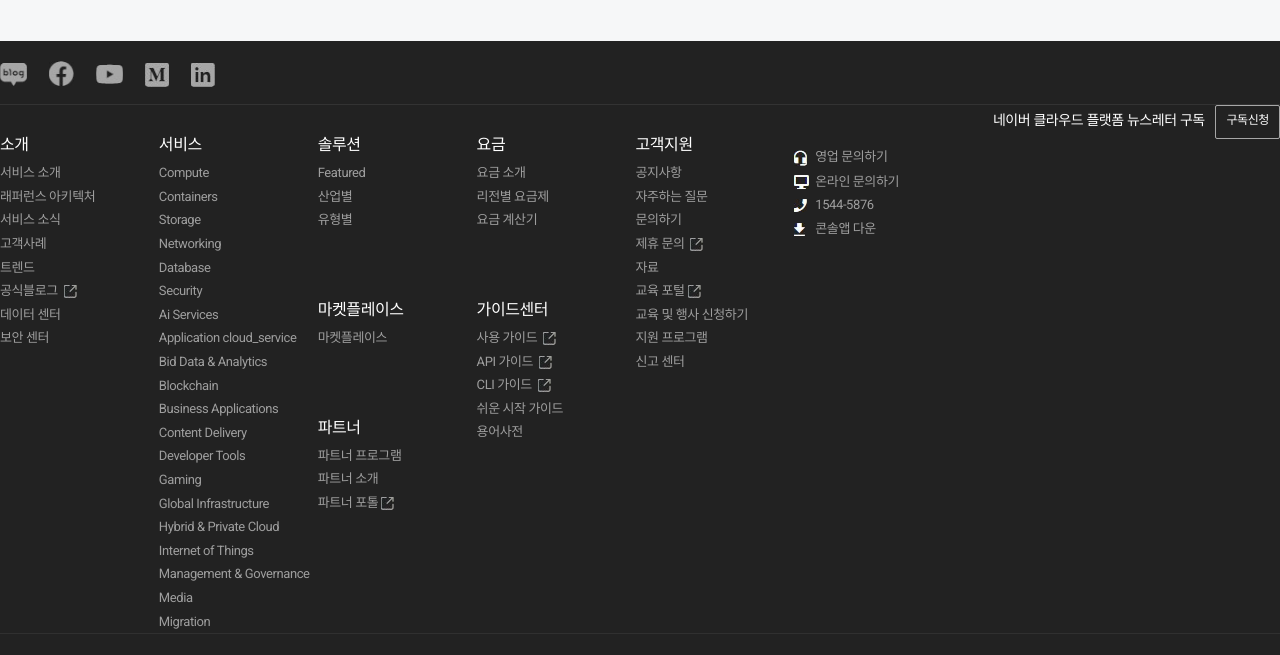
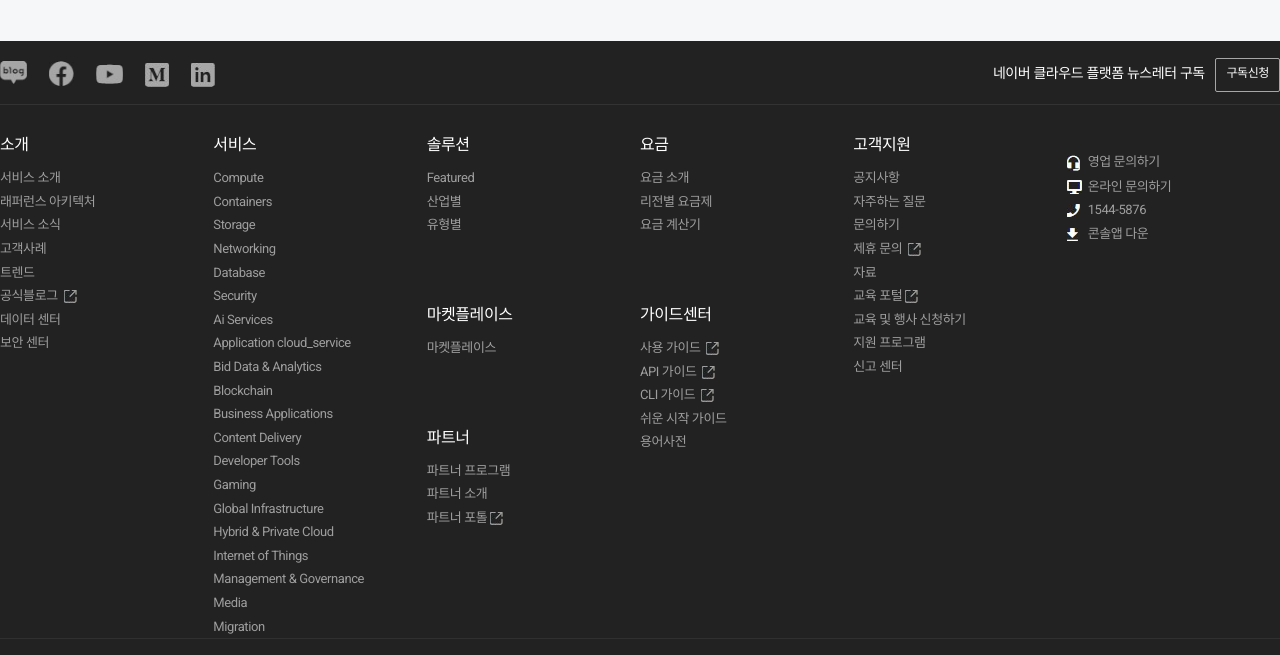
Before and after one commit to SarahOh92/practice06, a plain HTML site: page index.html in a window 1280 px wide. Shown: the part 4119-4774 px from the top of the page. Drawn offline with nearby package versions, Linux system fonts and the light colour scheme.

Commit message:
footer 2차 수정

```diff
--- a/css/style.css
+++ b/css/style.css
@@ -251,10 +251,10 @@ section.container4{padding: 60px 0 40px;background-color: #f6f7f8;}
 
 footer{background: #222;color: #fff;padding-bottom: 20px;}
 .footer_top{height: 64px;border-bottom: 1px solid #ffffff14;line-height: 64px;}
-.sns_area{display: flex;line-height: 33px;align-items: center;}
+.sns_area{display: flex;line-height: 33px;align-items: center;float: left;}
 .sns_area li{margin-right: 22px;}
 .sns_area li a{display: inline-block;}
-.sns_area .blog{background: url(../img/footer_sns_blog.png) no-repeat;width: 27px;height: 24px;background-size: contain;}
+.sns_area .blog{background: url(../img/footer_sns_blog.png) no-repeat;width: 27px;height: 27px;background-size: contain;}
 .sns_area .facebook{background: url(../img/footer_sns_facebook.png)no-repeat;width: 25px;height: 27px; background-size: contain;}
 .sns_area .youtube{background: url(../img/footer_sns_youtube.png)no-repeat;width: 27px;height: 21px;background-size: contain;}
 .sns_area .medium{background: url(../img/footer_sns_m.png)no-repeat;width: 24px;height: 24px;background-size: contain;}
@@ -267,11 +267,13 @@ footer{background: #222;color: #fff;padding-bottom: 20px;}
 /* footer_nav */
 .footer_nav{border-bottom: 1px solid #303030;}
 .footer_nav_list{margin-top: 32px;display: flex;}
-.footer_nav .line{width: 16%;}
+.footer_nav .line{width: 20%;}
 .footer_nav .line ul li a{display: block;height: auto;}
 .footer_nav .line li a:hover{color: #14adea;}
 .footer_nav .line .d1 a{color: #fff;line-height: 1;font-size: 16px;}
-.footer_nav .line .d1 .d2 li a{color: #9e9e9e;font-size: 13px;padding: 4px 0;line-height: 1.2;}
+.footer_nav .line .d1 .d2 {margin: 13px 0 0;}
+.footer_nav .line .d1 .d2 li{padding: 4px 0;}
+.footer_nav .line .d1 .d2 li a{color: #9e9e9e;font-size: 13px;line-height: 1.2;}
 .footer_nav .line .d1 .d2 li a:hover{color: #14adea;}
 .footer_nav .line .d1 .d2 li a:hover .blank{background: url(../img/blank_black_hover.png)no-repeat;}
 .marketplace,.partner,.guide{margin-top: 70px;}
```
